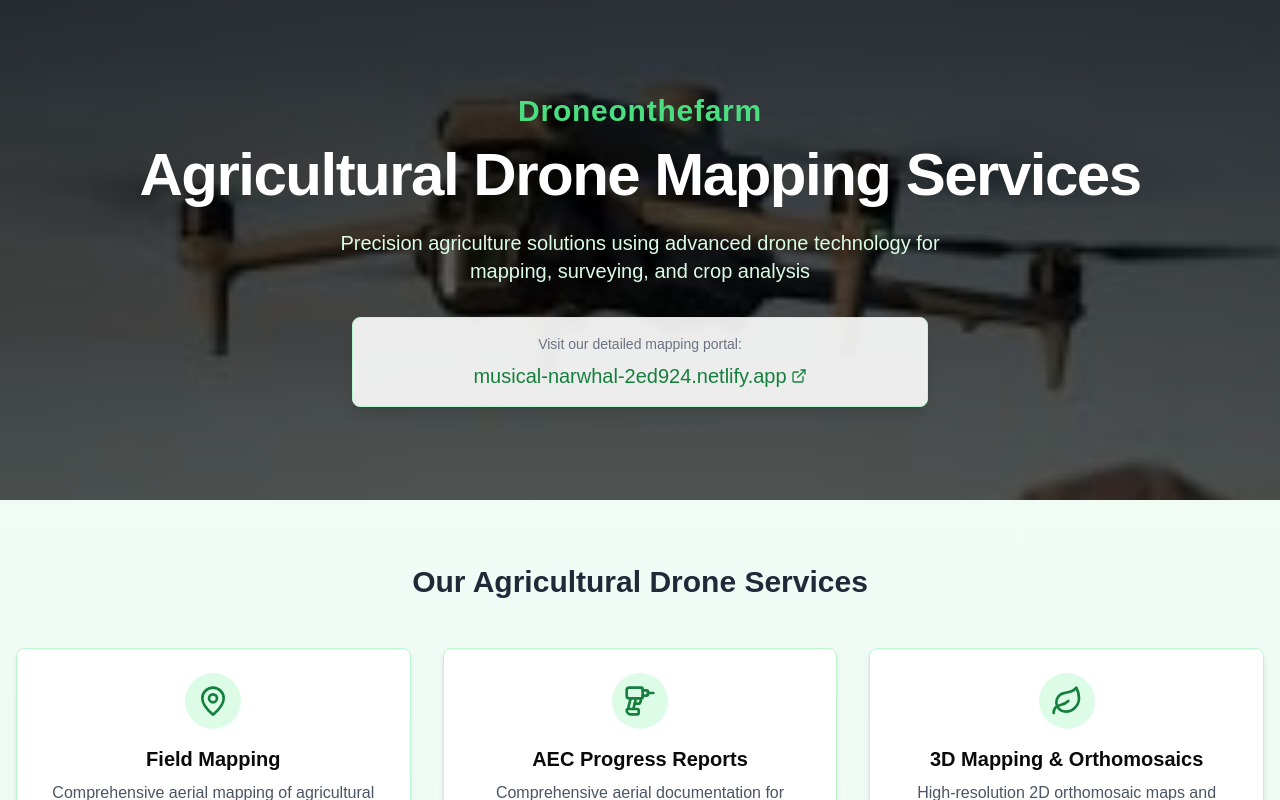
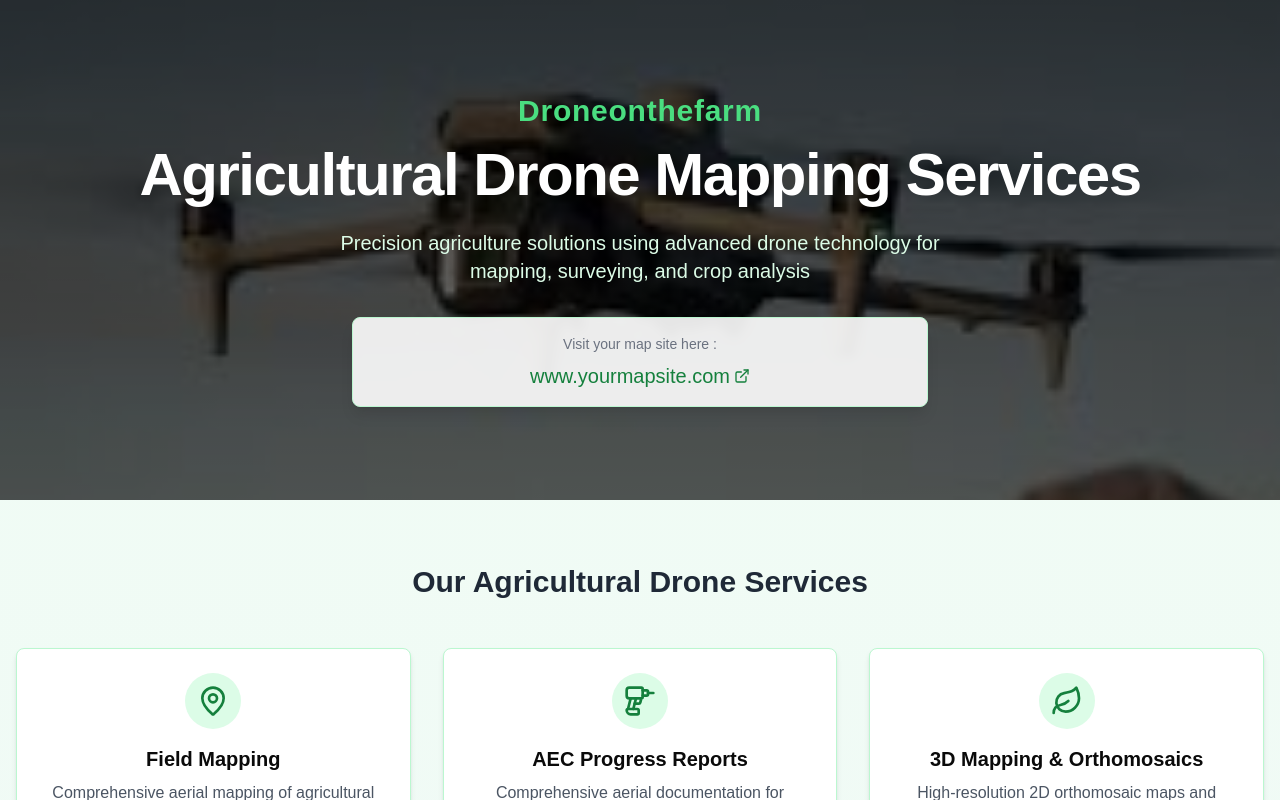
Before and after one commit to jonnywipeout/Droneonthefarm, a Next.js app: page / in a window 1280 px wide. Shown: the top 800 px of the page. Built offline with nearby package versions, Linux system fonts and the light colour scheme.

Commit message:
Update page.tsx

```diff
--- a/app/page.tsx
+++ b/app/page.tsx
@@ -66,15 +66,15 @@ export default function AgricultureDroneLandingPage() {
             Precision agriculture solutions using advanced drone technology for mapping, surveying, and crop analysis
           </p>
           <div className="bg-white/90 backdrop-blur-sm rounded-lg p-4 shadow-lg border border-green-200 max-w-xl w-full">
-            <p className="text-gray-500 mb-2 text-sm">Visit our detailed mapping portal:</p>
+            <p className="text-gray-500 mb-2 text-sm">Visit your map site here :</p>
             <div className="flex items-center justify-center gap-2 flex-wrap">
               <a
-                href="https://musical-narwhal-2ed924.netlify.app/"
+                href="https://www.yourmapsite.com"
                 target="_blank"
                 rel="noopener noreferrer"
                 className="text-green-700 font-medium text-lg md:text-xl hover:text-green-800 transition-colors flex items-center gap-1 break-all"
               >
-                musical-narwhal-2ed924.netlify.app <ExternalLink className="w-4 h-4" />
+                www.yourmapsite.com <ExternalLink className="w-4 h-4" />
               </a>
             </div>
           </div>
```
